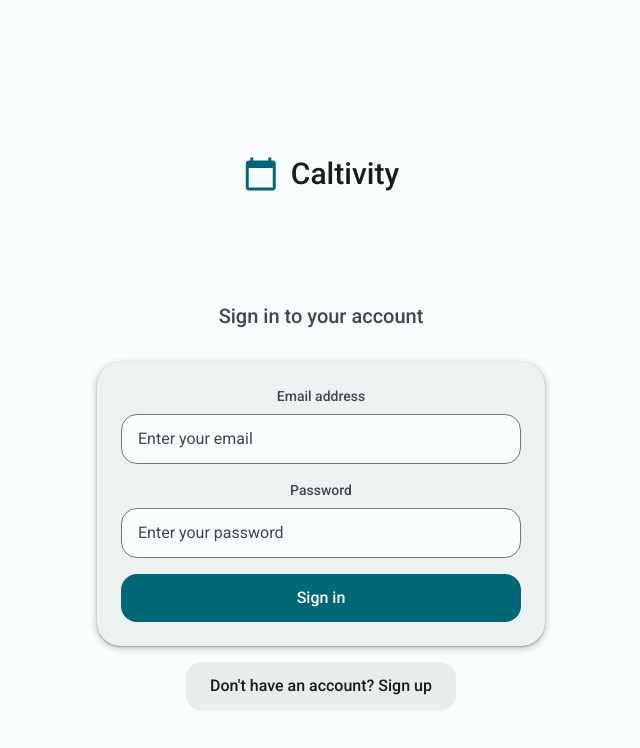
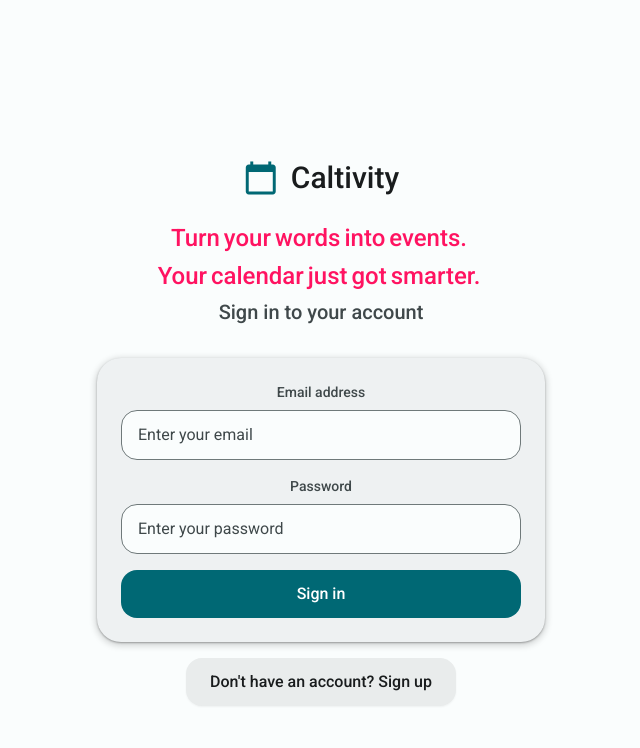
Before and after one commit to DelyanParushev/MLCalendar, a React (Vite) app in the folder frontend/: page / in a window 1280 px wide. Shown: the top 748 px of the page, without its empty margins (319-959 px from the left). Built offline with nearby package versions, Linux system fonts and the light colour scheme; no server answers.

Commit message:
fix: Reset tagline to basic visible state - remove all animations

```diff
--- a/frontend/src/calendar.css
+++ b/frontend/src/calendar.css
@@ -245,62 +245,21 @@
 .tagline-container .tagline-animated {
   text-align: center !important;
   line-height: 1.4 !important;
-  display: inline-block !important;
+  display: block !important;
   margin: 0.25rem 0 !important;
-  transform: scale(0.94) !important;
-  animation: scale 3s forwards cubic-bezier(0.5, 1, 0.89, 1), colorCycle 3s 2s infinite !important;
-
-  /* Use solid color that will be animated */
   color: #ff1361 !important;
+  opacity: 1 !important;
 }
 
 .tagline-container .tagline-animated span {
   display: inline-block !important;
-  opacity: 0 !important;
-  filter: blur(4px) !important;
+  opacity: 1 !important;
+  filter: none !important;
   margin-right: 0.25rem !important;
+  color: #ff1361 !important;
 }
 
-/* Fade-in animations with blur (from second CodePen) */
-.tagline-container .tagline-animated.line-1 span:nth-child(1) {
-  animation: fade-in 0.8s 0.1s forwards cubic-bezier(0.11, 0, 0.5, 0) !important;
-}
-
-.tagline-container .tagline-animated.line-1 span:nth-child(2) {
-  animation: fade-in 0.8s 0.2s forwards cubic-bezier(0.11, 0, 0.5, 0) !important;
-}
-
-.tagline-container .tagline-animated.line-1 span:nth-child(3) {
-  animation: fade-in 0.8s 0.3s forwards cubic-bezier(0.11, 0, 0.5, 0) !important;
-}
-
-.tagline-container .tagline-animated.line-1 span:nth-child(4) {
-  animation: fade-in 0.8s 0.4s forwards cubic-bezier(0.11, 0, 0.5, 0) !important;
-}
-
-.tagline-container .tagline-animated.line-1 span:nth-child(5) {
-  animation: fade-in 0.8s 0.5s forwards cubic-bezier(0.11, 0, 0.5, 0) !important;
-}
-
-.tagline-container .tagline-animated.line-2 span:nth-child(1) {
-  animation: fade-in 0.8s 0.7s forwards cubic-bezier(0.11, 0, 0.5, 0) !important;
-}
-
-.tagline-container .tagline-animated.line-2 span:nth-child(2) {
-  animation: fade-in 0.8s 0.8s forwards cubic-bezier(0.11, 0, 0.5, 0) !important;
-}
-
-.tagline-container .tagline-animated.line-2 span:nth-child(3) {
-  animation: fade-in 0.8s 0.9s forwards cubic-bezier(0.11, 0, 0.5, 0) !important;
-}
-
-.tagline-container .tagline-animated.line-2 span:nth-child(4) {
-  animation: fade-in 0.8s 1.0s forwards cubic-bezier(0.11, 0, 0.5, 0) !important;
-}
-
-.tagline-container .tagline-animated.line-2 span:nth-child(5) {
-  animation: fade-in 0.8s 1.1s forwards cubic-bezier(0.11, 0, 0.5, 0) !important;
-}
+/* All span animations removed for now - just ensuring visibility */
 
 .fc-current-time-indicator {
   position: relative;
```
